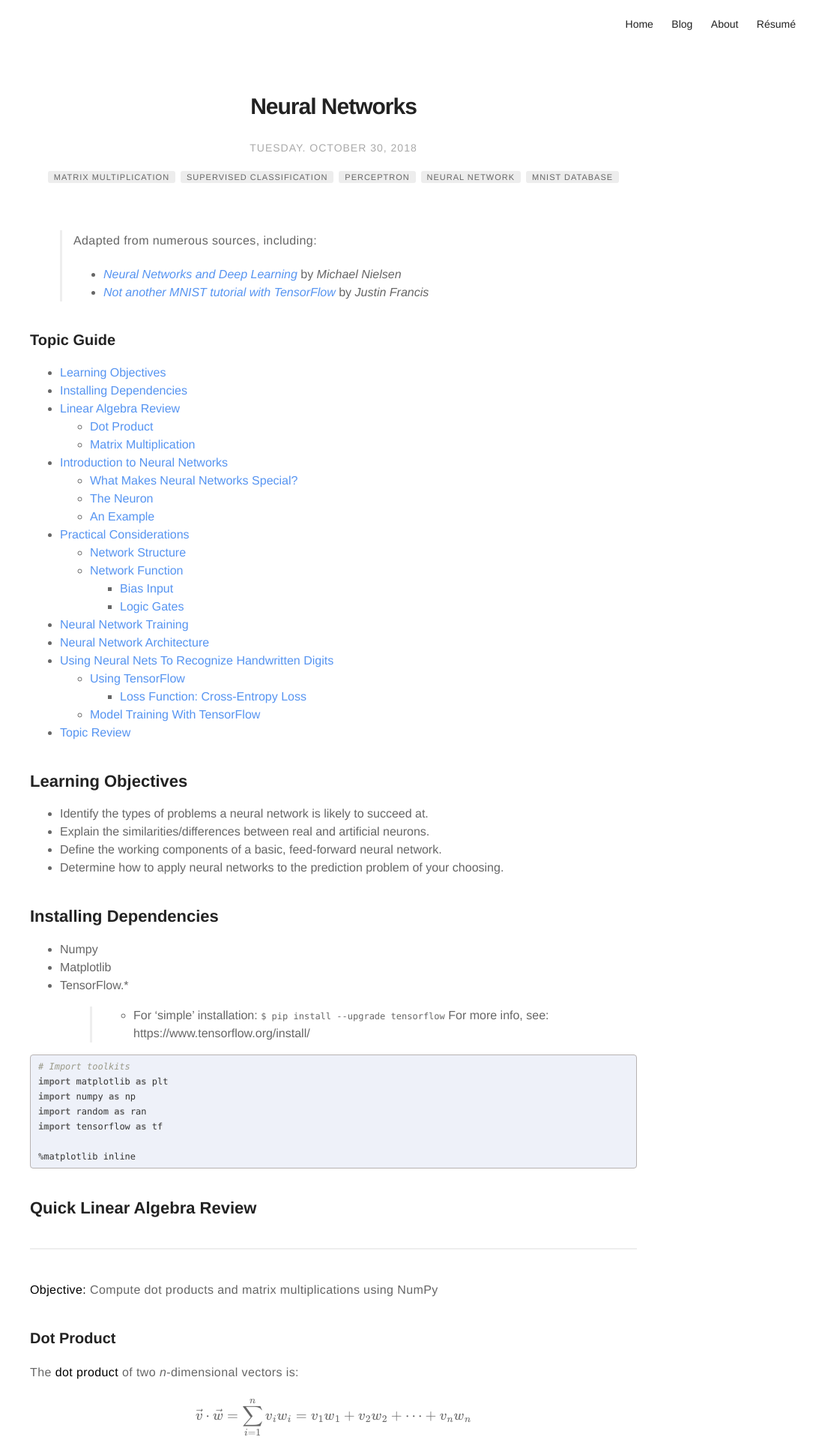
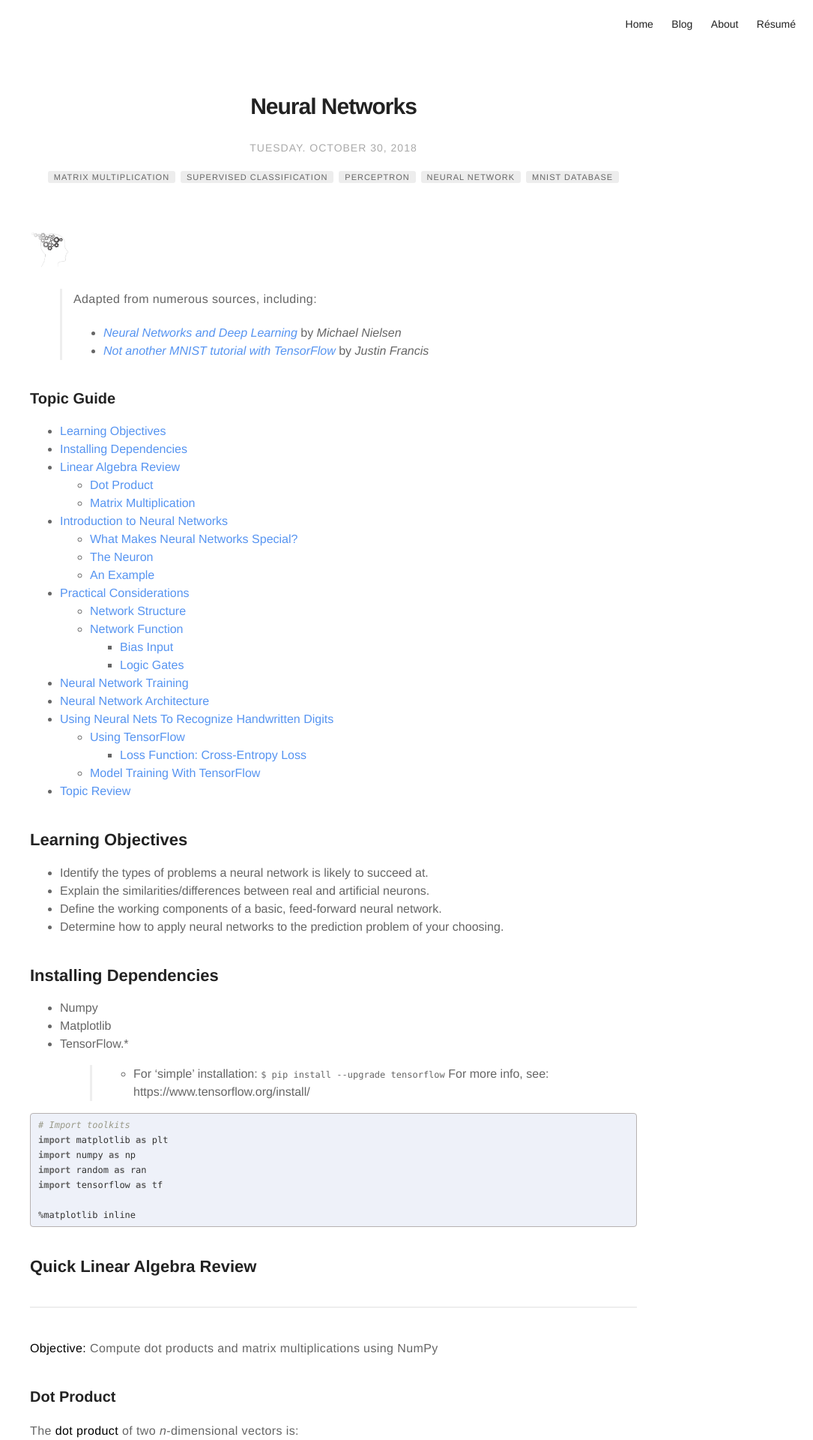
Before and after one commit to meccaLeccaHi/meccaLeccaHi.github.io, a Jekyll site: the page built from _posts/2018-10-30-neural_nets-tensorflow.md, in a window 1280 px wide. Shown: the top 1920 px of the page at 75% size, without its empty margins (195-1280 px from the left). Built offline with Jekyll 4.4.1, drawn with Linux system fonts in a browser that asks for light colours; formulas are drawn with MathJax 3; comment, search, counter and statistics services are not loaded.

Commit message:
adding graphic to post

```diff
--- a/_posts/2018-10-30-neural_nets-tensorflow.md
+++ b/_posts/2018-10-30-neural_nets-tensorflow.md
@@ -14,6 +14,8 @@ tag:
 author: adam
 description: A Juptyter notebook on Neural Networks using Tensorflow
 ---
+
+<img src="/assets/images/neural_nets/brain_machine.png" style="float: center; height: 50px">
 
 >Adapted from numerous sources, including:
 >- [*Neural Networks and Deep Learning*](http://neuralnetworksanddeeplearning.com/chap1.html) by *Michael Nielsen*
@@ -143,10 +145,8 @@ A.dot(B)
 
 
 
-
     array([[ 58,  64],
            [139, 154]])
-
 
 
 <a id='intro'></a>
```
Also changed, not shown: assets/images/neural_nets/brain_machine.png (added).
